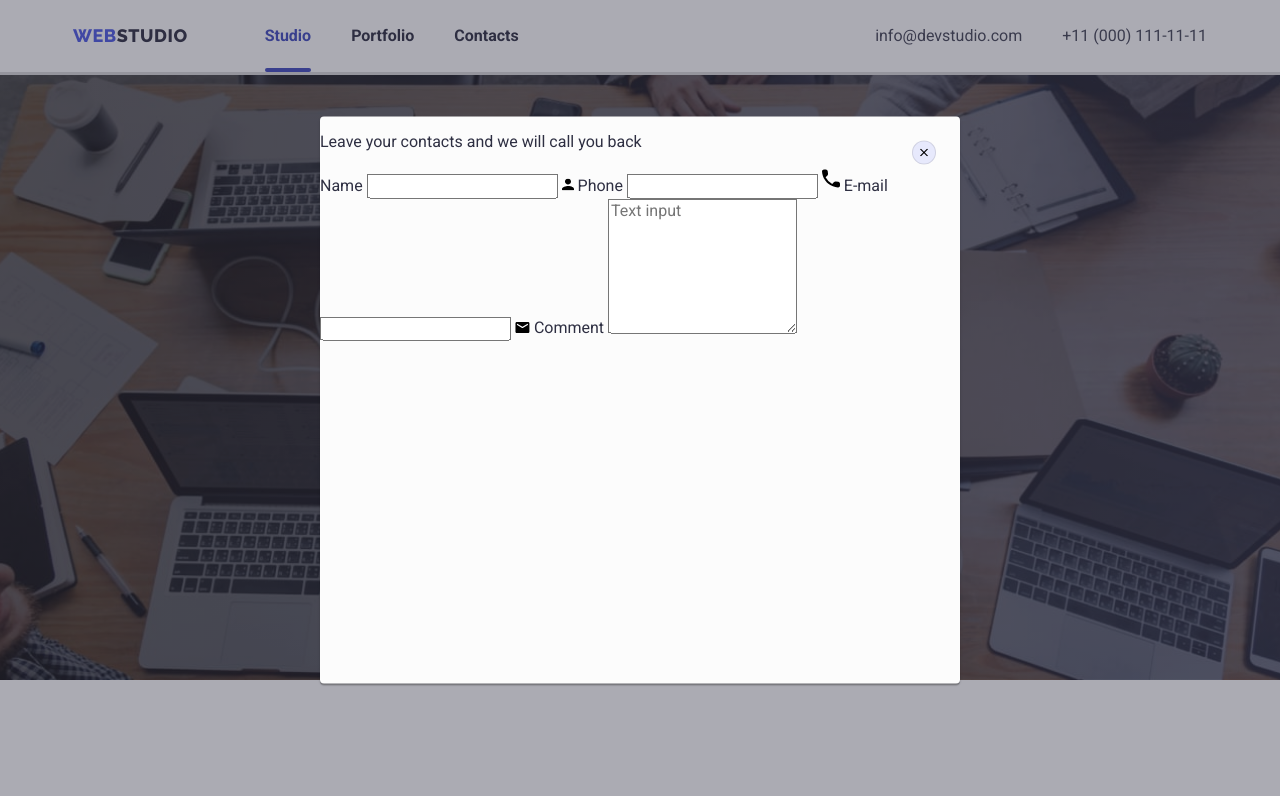
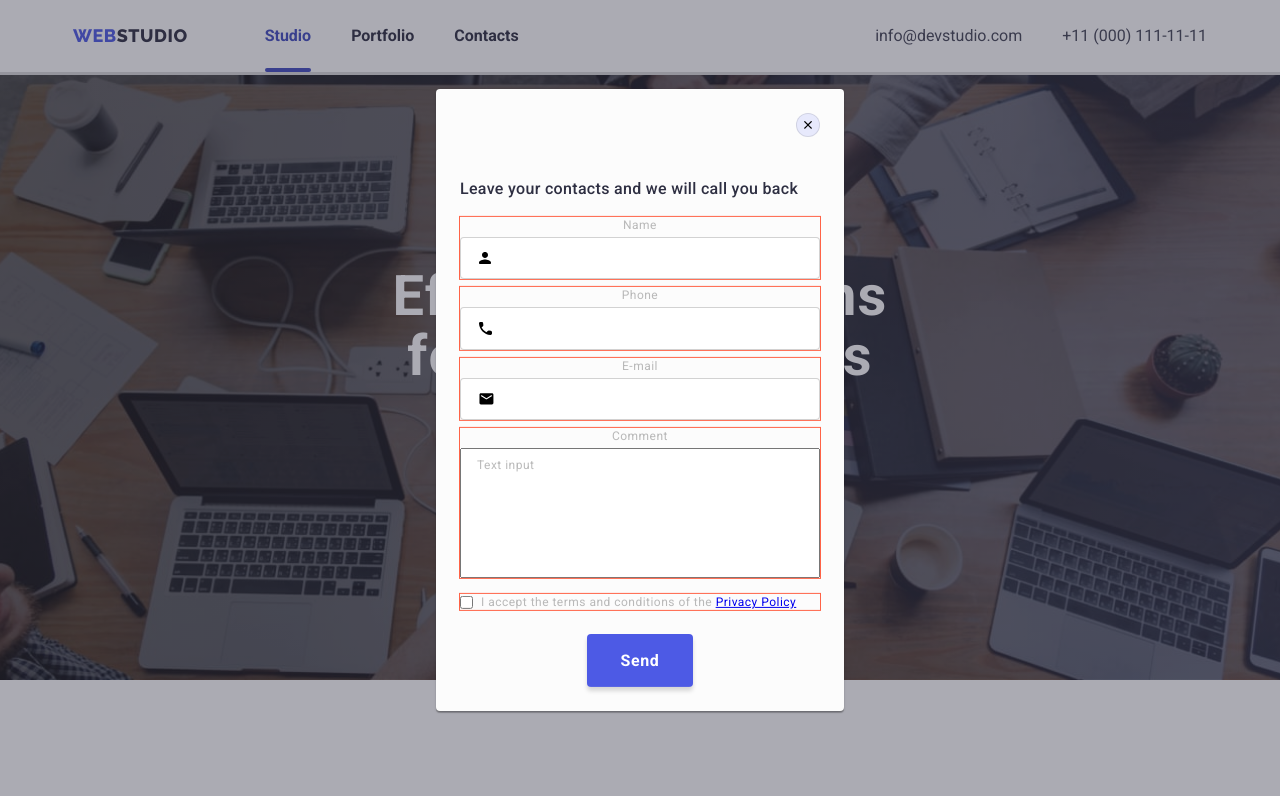
Before and after one commit to Oleksander-Kozlov/goit-markup-hw-06, a plain HTML site: page index.html in a window 1280 px wide. Both pictures are taken after a click on the button "Order Service". Shown: the top 796 px of the page. Drawn offline with nearby package versions, Linux system fonts and the light colour scheme.

Commit message:
add css in modal windov

```diff
--- a/css/style.css
+++ b/css/style.css
@@ -694,7 +694,7 @@ body {
     border-radius: 4px;
     margin-right: 24px;
     padding: 8px 16px;
-    background-color: inherit;
+    background-color: transparent;
     color: #FFFFFF;
 }
 
@@ -706,6 +706,10 @@ body {
     width: 24px;
     height: 20px;
     fill: #FFFFFF;
+}
+
+.coment-area {
+    resize: none;
 }
 
 /* портфолио */
@@ -820,24 +824,16 @@ body {
     opacity: 0;
     pointer-events: none;
     visibility: hidden;
-
-
-
-
 }
 
 .backdrop.is-hidden .modal {
     transform: translate(-50%, -50%) scale(0.3) rotateX(270deg);
-
-
-
 }
 
 .modal {
     position: absolute;
     top: 50%;
     left: 50%;
-
 
     min-width: 408px;
     min-height: 567px;
@@ -875,6 +871,82 @@ body {
     color: #FFFFFF;
     background: var(--Pressed-state);
 } */
+.form-order {
+
+    padding: 24px;
+    margin-top: 48px;
+    margin-right: auto;
+    margin-left: auto;
+    width: 100%;
+    text-align: center;
+
+}
+
+.title-callback {
+    font-weight: 500;
+    font-size: 16px;
+    line-height: 1.5;
+    text-align: left;
+    letter-spacing: 0.02em;
+}
+
+.form-field {
+    position: relative;
+    outline: 1px solid tomato;
+    margin-bottom: 8px;
+    display: flex;
+    flex-direction: column;
+}
+
+.form-field label {
+    margin-bottom: 4px;
+
+    font-weight: 400;
+    font-size: 12px;
+    line-height: calc(16/12);
+    letter-spacing: 0.04em;
+
+    color: rgba(117, 117, 117, 0.5);
+}
+
+
+.form-field input {
+    position: relative;
+    margin: 0;
+    padding-left: 38px;
+    padding-right: 0;
+    padding-top: 11px;
+    padding-bottom: 11px;
+
+    border: 1px solid rgba(33, 33, 33, 0.2);
+    border-radius: 4px;
+}
+
+.form-field textarea {
+    padding-right: 16px;
+    padding-left: 16px;
+    padding-top: 8px;
+    padding-bottom: 8px;
+
+    font-weight: 400;
+    font-size: 12px;
+    line-height: calc(16/12);
+    letter-spacing: 0.04em;
+    color: rgba(117, 117, 117, 0.5);
+}
+
+.form-field textarea::placeholder {
+
+    font-weight: 400;
+    font-size: 12px;
+    line-height: calc(16/12);
+    letter-spacing: 0.04em;
+    color: rgba(117, 117, 117, 0.5);
+}
+
+.comment {
+    margin-bottom: 16px;
+}
 
 .icon-modal {
     width: 8px;
@@ -883,16 +955,64 @@ body {
 }
 
 .icon-name {
+    position: absolute;
+    top: 35px;
+    left: 19px;
+    transform-origin: 1;
+    z-index: 100;
+
     width: 12px;
     height: 12px;
 }
 
 .icon-tel {
-    width: 18px;
-    height: 24px;
+    position: absolute;
+    top: 35px;
+    left: 19px;
+    transform-origin: 1;
+    z-index: 100;
+
+    width: 13px;
+    height: 13px;
 }
 
 .icon-mail {
+    position: absolute;
+    top: 35px;
+    left: 19px;
+    transform-origin: 1;
+    z-index: 100;
     width: 15px;
     height: 12px;
 }
+
+.checkbox {
+    flex-direction: row;
+    align-items: center;
+    margin-bottom: 24px;
+}
+
+.checkbox label {
+    margin-left: 8px;
+    margin-bottom: 0;
+}
+
+.button.send {
+
+    margin-right: auto;
+    margin-left: auto;
+    text-align: center;
+    color: var(--hero-text-color);
+    font-family: inherit;
+    letter-spacing: 0.04em;
+    font-size: 16px;
+    line-height: 1.19;
+    background-color: var(--primery-brand);
+    box-shadow: 0 4px 4px rgba(0, 0, 0, 0.15);
+
+    cursor: pointer;
+
+
+    /* transition: box-shadow var(--time-animation-normal) var(--timing-function) background-color var(--time-animation-normal) var(--timing-function); */
+
+}
--- a/index.html
+++ b/index.html
@@ -423,31 +423,46 @@
             <use href="./images/icons.svg#icon-close"> </use>
           </svg>
         </button>
-        <form >
-          <p>Leave your contacts and we will call you back</p>
-          <label for="user_name">Name</label>
-          <input type="text" type="user_name" id="user_name">
+        <form class="form-order">
+          <h3 class="title-callback">Leave your contacts and we will call you back</h3>
+          <div class="form-field"> <label for="user_name">Name</label>
+          <input class="name" type="text" name="user_name" id="user_name">
            <svg class="icon-name" >
           <use href="./images/icons.svg#icon-user_name_form"></use>
         </svg>
-         <label for="tel">Phone</label>
-          <input type="tel" id="tel">
+      </div>
+
+        <div class="form-field">
+          <label for="tel">Phone</label>
+          <input type="tel" name="tel" id="tel">
            <svg class="icon-tel" >
           <use href="./images/icons.svg#icon-phone_form"></use>
-        </svg>
-        <label for="mail">E-mail</label>
-          <input type="mail" id="mail">
+        </svg></div>
+
+        <div class="form-field"><label for="mail">E-mail</label>
+          <input type="mail" name="mail" id="mail">
            <svg class="icon-mail" >
           <use href="./images/icons.svg#icon-mail_form"></use>
-        </svg>
-        <label class="user_comment" for="user_comment"><span>Comment</span></label>
-        <textarea class="coment-area" name="user_comment" rows="7" placeholder="Text input"></textarea>
+        </svg></div>
 
+        <div class="form-field comment"><label class="user_comment" for="user_comment"><span>Comment</span></label>
+        <textarea class="coment-area" name="user_comment" rows="7" placeholder="Text input"></textarea></div>
 
+        <div class="form-field checkbox">
+        <input id="checkbox" type="checkbox">
+        <label for="checkbox" class="accept">
+I accept the terms and conditions of the
+  <a href="#" class="private_policy">Privacy Policy</a>
+
+        </label>
+        </div>
+
+        <button class="button send">Send</button>
 
 
 
         </form>
+
       </div>
     </div>
 
```
